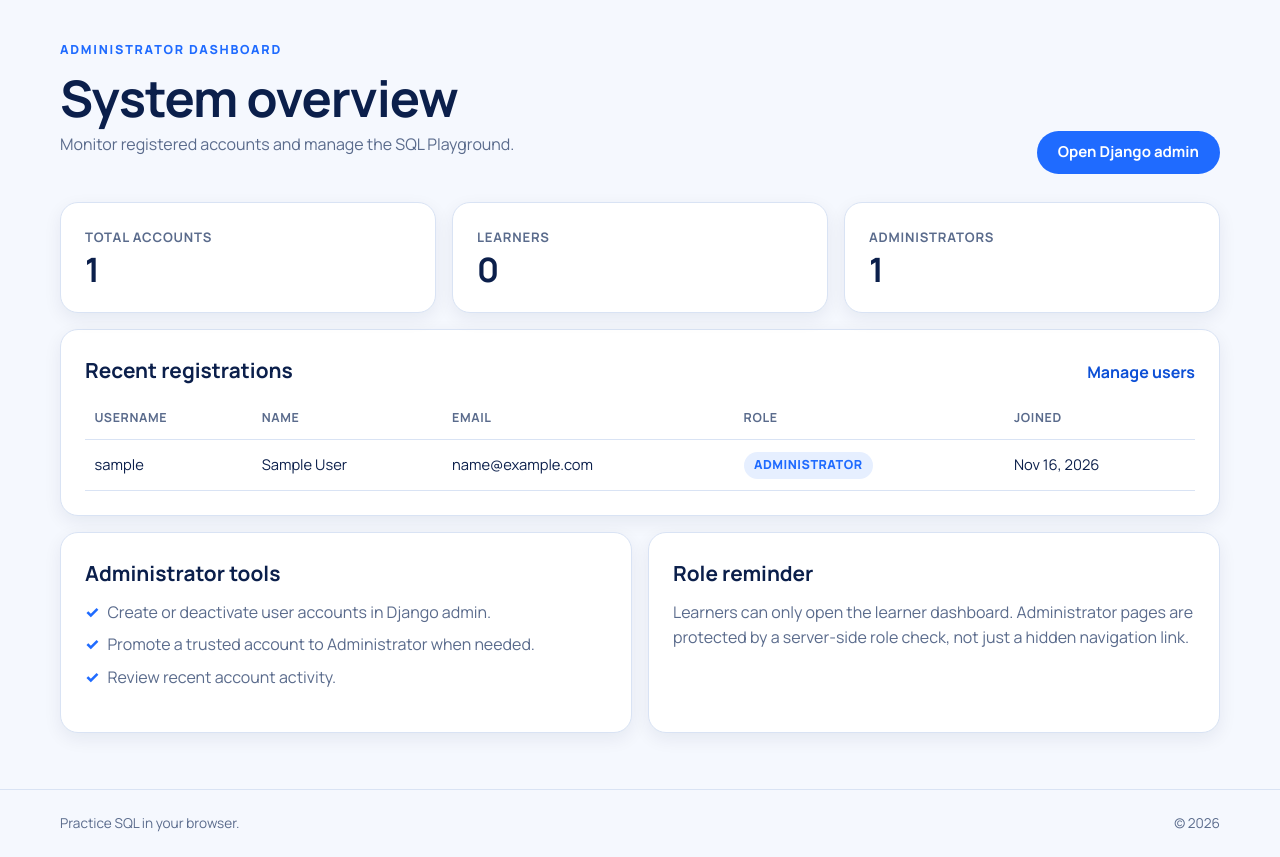
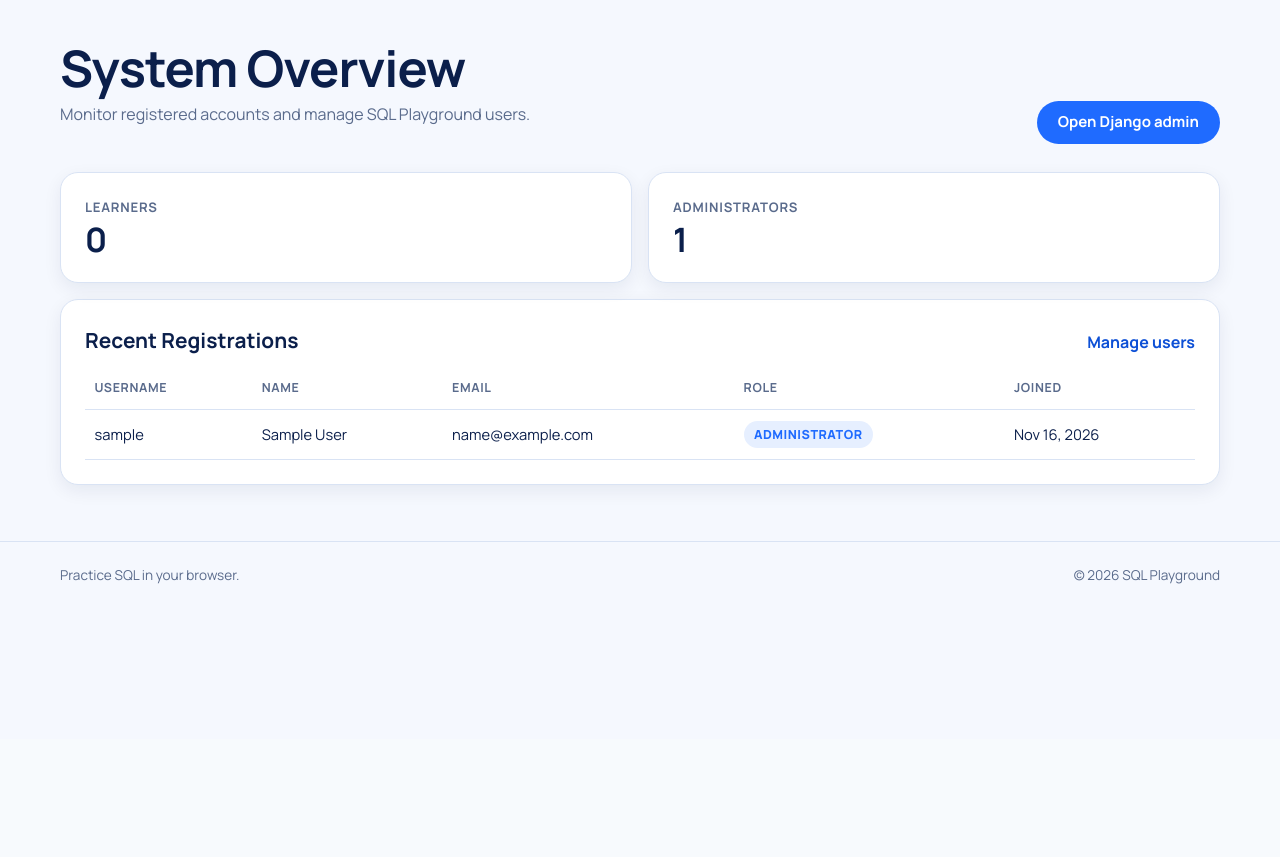
Before and after one commit to jamuelbacus/SQLPlayground-Bacus-Jamuel-G2, a Django app: page /dashboard/administrator/ in a window 1280 px wide. Shown: the part 61-918 px from the top of the page. After the commit the page ends 645 px from the top, so only its background shows below. Run offline with Django 5.2, Linux system fonts and the light colour scheme; the visitor is signed in with stand-in values (Sample User, id 1); data comes from the database, SQL or seed files in the repository.

Commit message:
refactor: simplify dashboards and balance profile layout

```diff
--- a/dashboard/views.py
+++ b/dashboard/views.py
@@ -22,7 +22,6 @@ def learner_dashboard(request):
 def administrator_dashboard(request):
     users = CustomUser.objects.order_by("-date_joined")
     context = {
-        "total_users": users.count(),
         "total_learners": users.filter(role=CustomUser.Role.LEARNER).count(),
         "total_administrators": users.filter(role=CustomUser.Role.ADMINISTRATOR).count(),
         "recent_users": users[:5],
--- a/static/css/style.css
+++ b/static/css/style.css
@@ -1034,16 +1039,11 @@ samp {
   text-transform: uppercase;
 }
 
-.badge-lg {
-  font-size: 0.85rem;
-  padding: 0.4rem 0.9rem;
-}
-
 /* Dashboard */
 
 .stat-grid {
   display: grid;
-  grid-template-columns: repeat(3, minmax(0, 1fr));
+  grid-template-columns: repeat(auto-fit, minmax(220px, 1fr));
   gap: 1rem;
   margin-bottom: 1rem;
 }
@@ -1067,53 +1067,22 @@ samp {
   line-height: 1.1;
 }
 
-.content-grid {
+/* Profile */
+
+.profile-grid {
   display: grid;
   grid-template-columns: repeat(2, minmax(0, 1fr));
   gap: 1rem;
-  margin-top: 1rem;
-}
-
-.step-list,
-.check-list {
-  color: var(--muted);
-  margin: 0 0 1.1rem;
-  padding-left: 1.2rem;
-}
-
-.step-list li,
-.check-list li {
-  margin-bottom: 0.45rem;
-}
-
-.check-list {
-  list-style: none;
-  padding-left: 0;
-}
-
-.check-list li {
-  padding-left: 1.4rem;
-  position: relative;
-}
-
-.check-list li::before {
-  content: "\2713";
-  color: var(--primary);
-  font-weight: 800;
-  position: absolute;
-  left: 0;
-}
-
-/* Profile */
-
-.profile-grid {
-  display: grid;
-  grid-template-columns: minmax(0, 0.72fr) minmax(0, 1.28fr);
-  gap: 1rem;
-  align-items: start;
+  align-items: stretch;
+  width: min(1080px, 100%);
+  margin-inline: auto;
 }
 
 .profile-summary {
+  display: flex;
+  flex-direction: column;
+  align-items: center;
+  justify-content: center;
   text-align: center;
 }
 
--- a/templates/accounts/login.html
+++ b/templates/accounts/login.html
@@ -1,6 +1,6 @@
 {% extends "base_auth.html" %}
 
-{% block title %}Log in | SQL Playground{% endblock %}
+{% block title %}Log In | SQL Playground{% endblock %}
 
 {% block content %}
   <section class="auth-layout">
@@ -10,7 +10,7 @@
           {% include "partials/brand.html" %}
         </div>
 
-        <h1>Welcome back.</h1>
+        <h1>Welcome Back.</h1>
         <p class="auth-subtitle">Sign in to continue practicing SQL.</p>
 
         <form method="post" action="{% url 'login' %}" class="auth-form" novalidate>
--- a/templates/dashboard/administrator_dashboard.html
+++ b/templates/dashboard/administrator_dashboard.html
@@ -1,22 +1,17 @@
 {% extends "base_app.html" %}
 
-{% block title %}Administrator dashboard | SQL Playground{% endblock %}
+{% block title %}Administrator Dashboard | SQL Playground{% endblock %}
 
 {% block content %}
   <section class="page-head">
     <div>
-      <p class="eyebrow">Administrator dashboard</p>
-      <h1>System overview</h1>
-      <p class="muted">Monitor registered accounts and manage the SQL Playground.</p>
+      <h1>System Overview</h1>
+      <p class="muted">Monitor registered accounts and manage SQL Playground users.</p>
     </div>
     <a class="btn btn-primary" href="{% url 'admin:index' %}">Open Django admin</a>
   </section>
 
   <section class="stat-grid">
-    <article class="card stat-card">
-      <span class="stat-label">Total accounts</span>
-      <strong class="stat-value">{{ total_users }}</strong>
-    </article>
     <article class="card stat-card">
       <span class="stat-label">Learners</span>
       <strong class="stat-value">{{ total_learners }}</strong>
@@ -29,7 +24,7 @@
 
   <section class="card">
     <div class="section-head">
-      <h2>Recent registrations</h2>
+      <h2>Recent Registrations</h2>
       <a class="text-link" href="{% url 'admin:accounts_customuser_changelist' %}">Manage users</a>
     </div>
     {% if recent_users %}
@@ -61,22 +56,4 @@
       <p class="muted">No accounts have been registered yet.</p>
     {% endif %}
   </section>
-
-  <section class="content-grid">
-    <article class="card">
-      <h2>Administrator tools</h2>
-      <ul class="check-list">
-        <li>Create or deactivate user accounts in Django admin.</li>
-        <li>Promote a trusted account to Administrator when needed.</li>
-        <li>Review recent account activity.</li>
-      </ul>
-    </article>
-    <article class="card">
-      <h2>Role reminder</h2>
-      <p class="muted">
-        Learners can only open the learner dashboard. Administrator pages are
-        protected by a server-side role check, not just a hidden navigation link.
-      </p>
-    </article>
-  </section>
 {% endblock %}
--- a/templates/partials/footer_compact.html
+++ b/templates/partials/footer_compact.html
@@ -1,6 +1,6 @@
 <footer class="site-footer footer-compact">
   <div class="container footer-compact-inner">
     <p>Practice SQL in your browser.</p>
-    <p>&copy; {% now "Y" %}</p>
+    <p>&copy; {% now "Y" %} SQL Playground</p>
   </div>
 </footer>
--- a/templates/partials/footer_public.html
+++ b/templates/partials/footer_public.html
@@ -20,7 +20,7 @@
       {% if user.is_authenticated %}
         <a href="{% url 'dashboard' %}">Dashboard</a>
         <a href="{% url 'profile' %}">Profile</a>
-        <a href="{% url 'profile_edit' %}">Edit profile</a>
+        <a href="{% url 'profile_edit' %}">Edit Profile</a>
       {% else %}
         <a href="{% url 'login' %}">Log in</a>
         <a href="{% url 'signup' %}">Create account</a>
```
Also changed, not shown: other parts of static/css/style.css (+9 -25 lines), accounts/tests_ui.py (+6 -5 lines), dashboard/tests.py (+6 -3 lines), templates/accounts/profile.html (+9 -14 lines), templates/accounts/profile_edit.html (+5 -4 lines), templates/accounts/signup.html (+3 -4 lines), templates/dashboard/learner_dashboard.html (+9 -30 lines), README.md.
